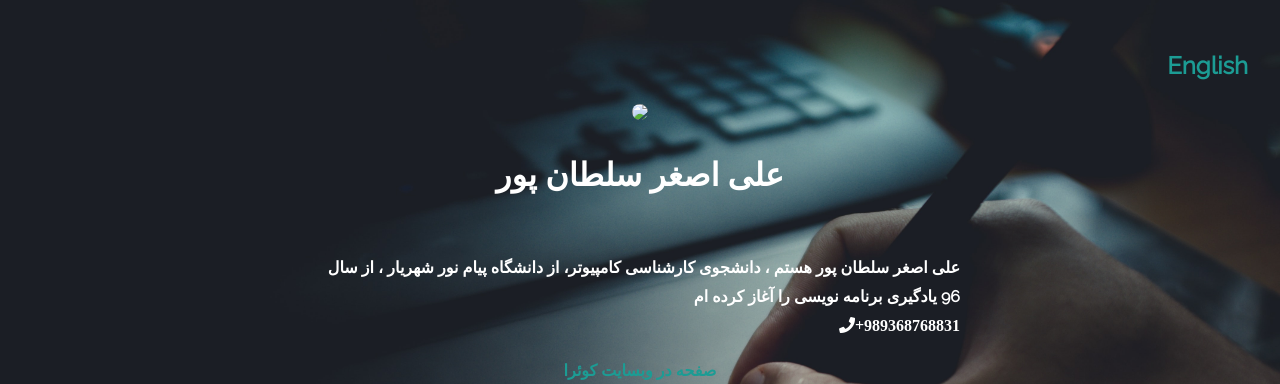
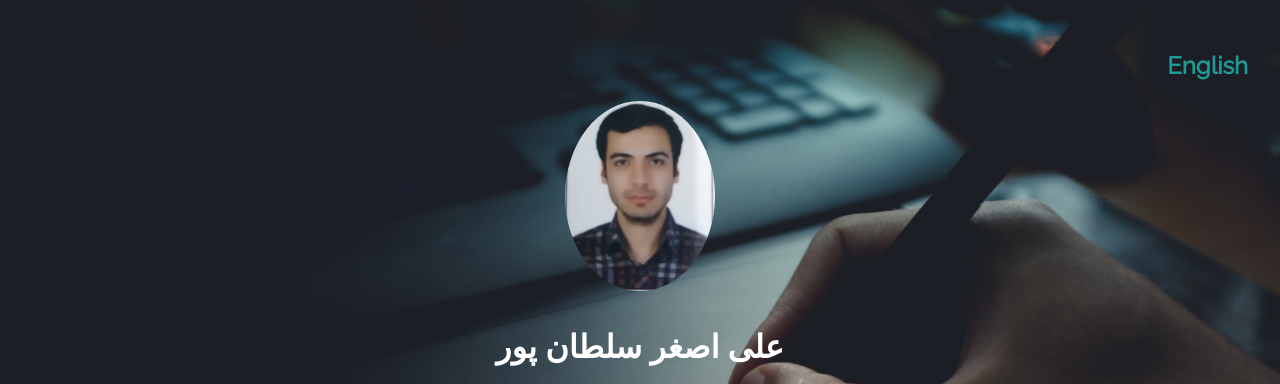
Before and after one commit to aliasghar-soltanpur/aliasghar-soltanpur.gituhb.io, a plain HTML site: page index.html in a window 1280 px wide. Shown: the top 384 px of the page. Drawn offline with Linux system fonts and the light colour scheme.

Commit message:
Update index.html

```diff
--- a/index.html
+++ b/index.html
@@ -17,7 +17,7 @@
     <h2><a href="en.html"><strong>English</strong> </a></h2>
 
     <div>
-      <img src="./img/profile-pic.jpg" />
+      <img src="./img/profile-pic.jpeg" />
     </div>
     <h1>علی اصغر سلطان پور</h1>
     <section>
```
